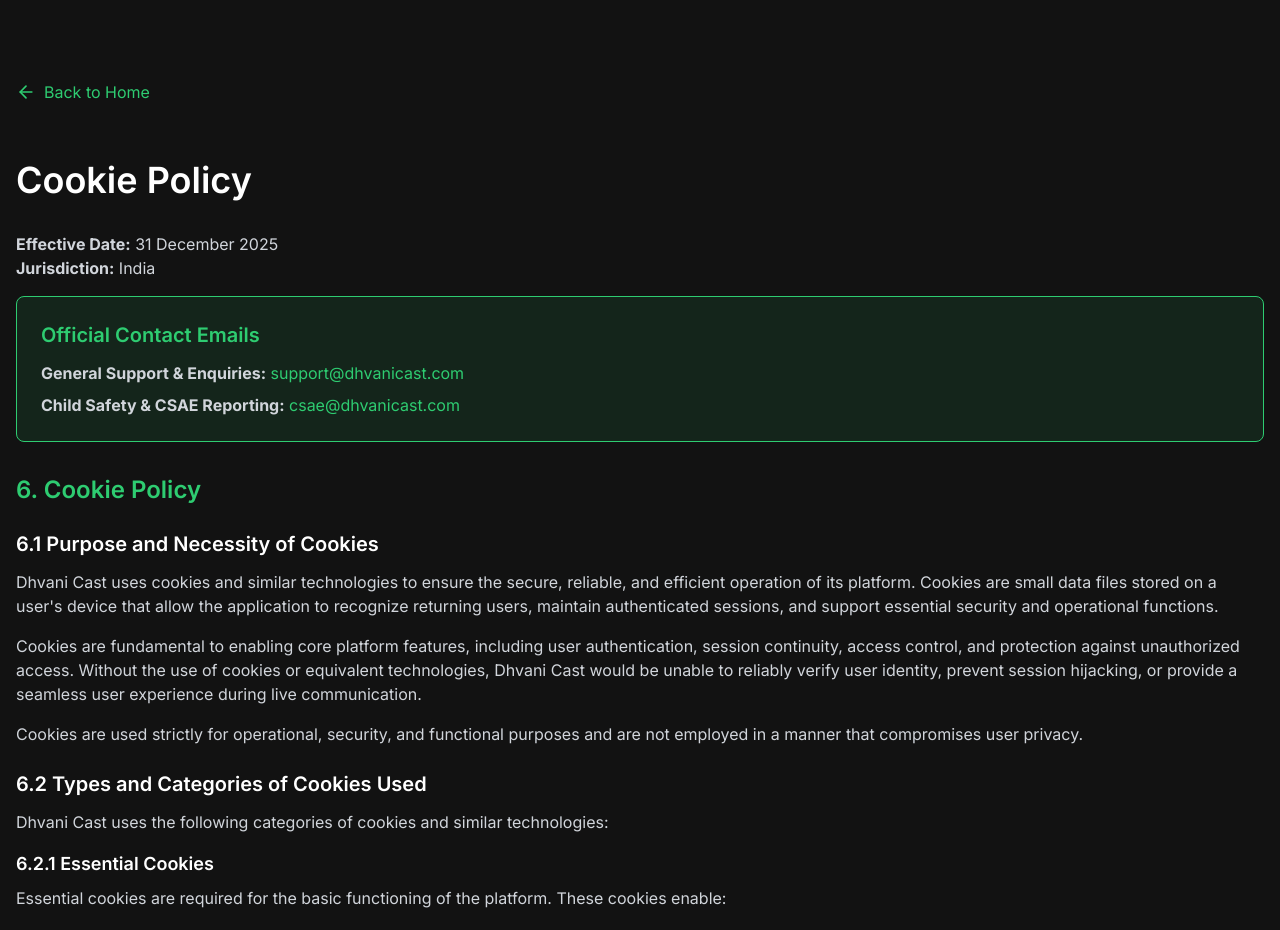
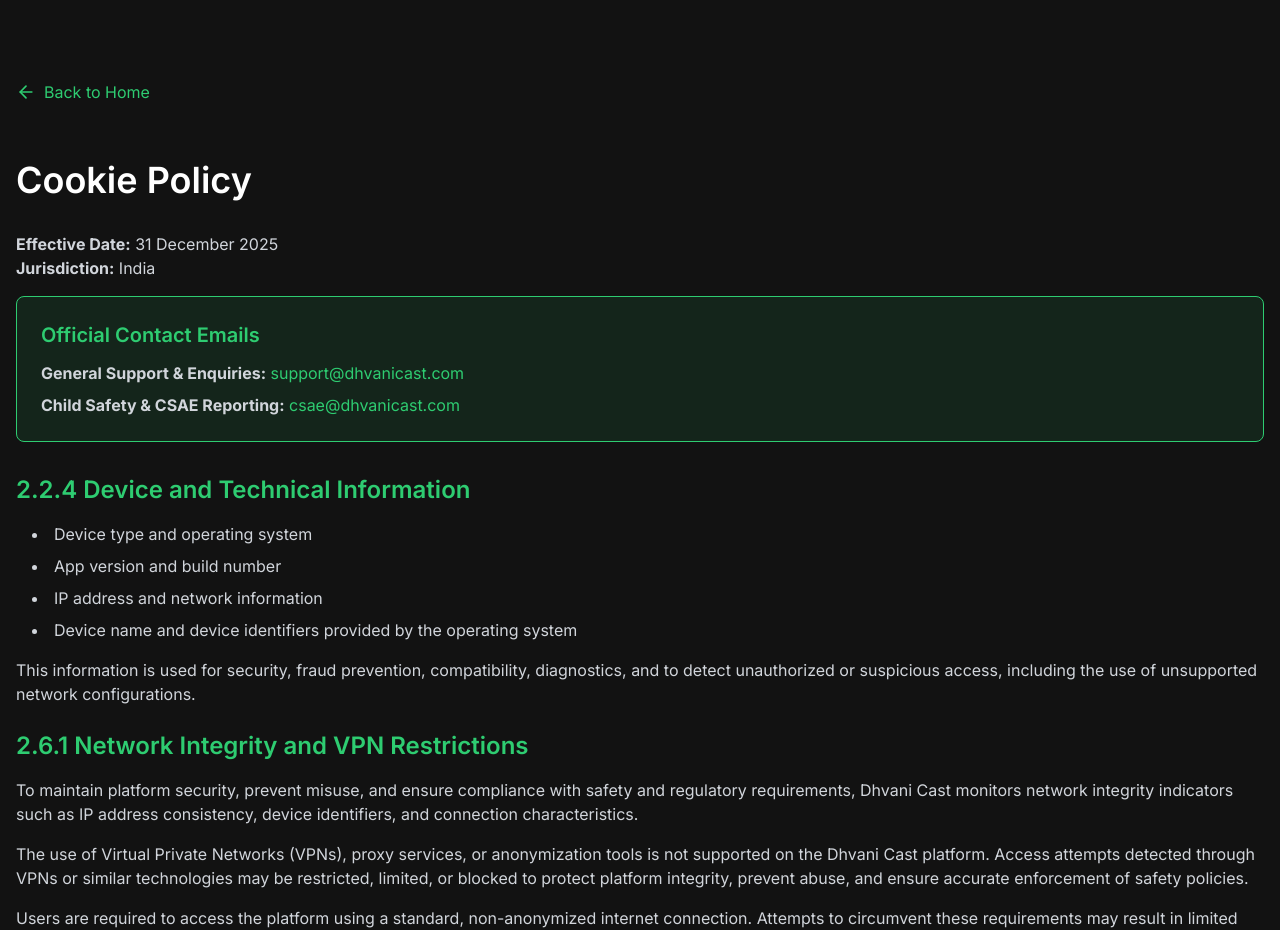
Before and after one commit to DhvaniCast/dhvanicast-website, a React (Vite) app: page /cookie-policy in a window 1280 px wide. Shown: the top 930 px of the page. Built offline with nearby package versions, Linux system fonts and the light colour scheme.

Commit message:
UI fixes in privacy policy

```diff
--- a/src/components/CookiePolicy.jsx
+++ b/src/components/CookiePolicy.jsx
@@ -27,6 +27,32 @@
                 </div>
                 <div className="prose prose-invert max-w-none space-y-6">
                     {/* ...existing code... */}
+                                        {/* Section 2.2.4 - Device and Technical Information (ADDITION 1) */}
+                                        <section>
+                                            <h2 className="text-2xl font-semibold mb-4 text-primary">2.2.4 Device and Technical Information</h2>
+                                            <ul className="list-disc list-inside text-gray-300 space-y-2 ml-4">
+                                                <li>Device type and operating system</li>
+                                                <li>App version and build number</li>
+                                                <li>IP address and network information</li>
+                                                <li>Device name and device identifiers provided by the operating system</li>
+                                            </ul>
+                                            <p className="text-gray-300 mt-4">
+                                                This information is used for security, fraud prevention, compatibility, diagnostics, and to detect unauthorized or suspicious access, including the use of unsupported network configurations.
+                                            </p>
+                                        </section>
+                                        {/* Section 2.6.1 - Network Integrity and VPN Restrictions (ADDITION 2) */}
+                                        <section>
+                                            <h2 className="text-2xl font-semibold mb-4 text-primary">2.6.1 Network Integrity and VPN Restrictions</h2>
+                                            <p className="text-gray-300 mb-4">
+                                                To maintain platform security, prevent misuse, and ensure compliance with safety and regulatory requirements, Dhvani Cast monitors network integrity indicators such as IP address consistency, device identifiers, and connection characteristics.
+                                            </p>
+                                            <p className="text-gray-300 mb-4">
+                                                The use of Virtual Private Networks (VPNs), proxy services, or anonymization tools is not supported on the Dhvani Cast platform. Access attempts detected through VPNs or similar technologies may be restricted, limited, or blocked to protect platform integrity, prevent abuse, and ensure accurate enforcement of safety policies.
+                                            </p>
+                                            <p className="text-gray-300 mb-4">
+                                                Users are required to access the platform using a standard, non-anonymized internet connection. Attempts to circumvent these requirements may result in limited functionality or denial of access.
+                                            </p>
+                                        </section>
                     <section>
                         <h2 className="text-2xl font-semibold mb-4 text-primary">6. Cookie Policy</h2>
 
--- a/src/components/PrivacyPolicy.jsx
+++ b/src/components/PrivacyPolicy.jsx
@@ -84,9 +84,21 @@
             <li>Device type and operating system</li>
             <li>App version and build number</li>
             <li>IP address and network information</li>
+            <li>Device name and device identifiers provided by the operating system</li>
           </ul>
           <p className="text-gray-300 mb-4">
-            This information is used for security, fraud prevention, compatibility, and diagnostics.
+            This information is used for security, fraud prevention, compatibility, diagnostics, and to detect unauthorized or suspicious access, including the use of unsupported network configurations.
+          </p>
+          {/* 2.6.1 Network Integrity and VPN Restrictions */}
+          <h3 className="text-xl font-semibold mt-6 mb-3">2.6.1 Network Integrity and VPN Restrictions</h3>
+          <p className="text-gray-300 mb-4">
+            To maintain platform security, prevent misuse, and ensure compliance with safety and regulatory requirements, Dhvani Cast monitors network integrity indicators such as IP address consistency, device identifiers, and connection characteristics.
+          </p>
+          <p className="text-gray-300 mb-4">
+            The use of Virtual Private Networks (VPNs), proxy services, or anonymization tools is not supported on the Dhvani Cast platform. Access attempts detected through VPNs or similar technologies may be restricted, limited, or blocked to protect platform integrity, prevent abuse, and ensure accurate enforcement of safety policies.
+          </p>
+          <p className="text-gray-300 mb-4">
+            Users are required to access the platform using a standard, non-anonymized internet connection. Attempts to circumvent these requirements may result in limited functionality or denial of access.
           </p>
 
           <h3 className="text-xl font-semibold mt-6 mb-3">2.2.5 Crash Logs and Diagnostic Data</h3>
```
